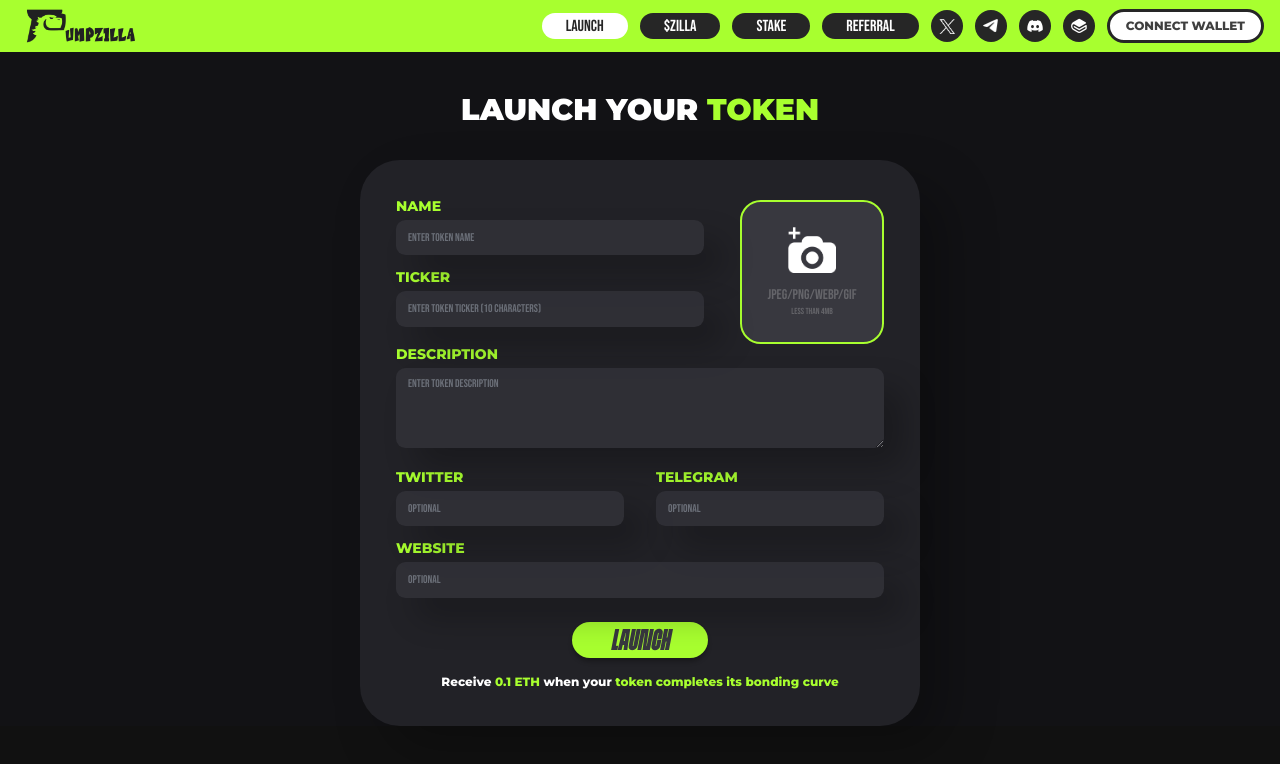
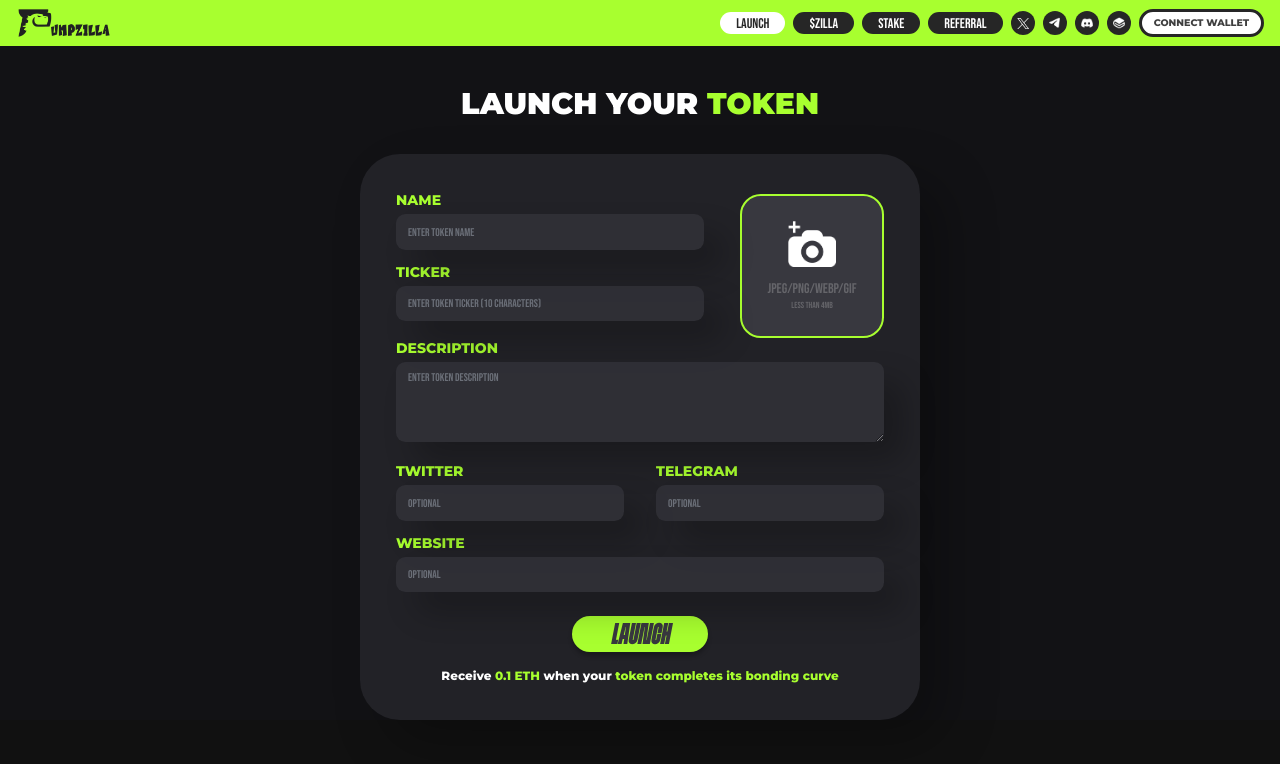
Before and after one commit to vizeerr/zilla, a Next.js app: page /launch in a window 1280 px wide. Shown: the top 764 px of the page. Built offline with nearby package versions, Linux system fonts and the light colour scheme.

Commit message:
navbar v3.3

```diff
--- a/src/components/TopNavbar.jsx
+++ b/src/components/TopNavbar.jsx
@@ -26,53 +26,53 @@ const TopNavbar = () => {
 
     <div className="sticky top-0  z-20">
       <div className="bg-primary flex items-center justify-between 2xl:py-3 lg:py-2 py-[1vw]">
-        <div className="lg:ps-6 ps-[2.1vw] w-[20vw] lg:w-44 md:w-32">
+        <div className="2xl:ps-6 lg:ps-4 ps-[2.1vw] w-[20vw] 2xl:w-44 lg:w-36 md:w-32">
           <Link href={"/"}>
             <Image className="w-full"  src={logo} alt="" />
           </Link>
         </div>
-        <div className="flex items-center md:gap-3 gap-[1vw] md:pe-4 pe-[2.5vw]">
-          <div className="md:flex hidden items-center md:gap-3 gap-[1.2vw]">
-            <Link href={"/launch"} className={`${pathname == "/launch" ? 'bg-white text-[#262626]' :"bg-sec text-white"}  lg:px-6 md:px-5 anim rounded-full font-bebasneue 2xl:text-lg lg:text-base md:text-sm   pt-0.5  `}>
+        <div className="flex items-center 2xl:gap-3 md:gap-2 gap-[1vw] md:pe-4 pe-[2.5vw]">
+          <div className="md:flex hidden items-center 2xl:gap-3 md:gap-2  gap-[1.2vw]">
+            <Link href={"/launch"} className={`${pathname == "/launch" ? 'bg-white text-[#262626]' :"bg-sec text-white"}  2xl:px-6  lg:px-4 md:px-4 anim rounded-full font-bebasneue 2xl:text-lg lg:text-sm md:text-sm   pt-0.5  `}>
             <button href={"/launch"} >LAUNCH</button>
             </Link>
-            <Link href={"/zilla-token"} className={`${pathname == "/zilla-token" ? 'bg-white text-[#262626]' :"bg-sec text-white"}  lg:px-6 md:px-5 anim rounded-full font-bebasneue 2xl:text-lg lg:text-base md:text-sm  pt-0.5  `} >
+            <Link href={"/zilla-token"} className={`${pathname == "/zilla-token" ? 'bg-white text-[#262626]' :"bg-sec text-white"} 2xl:px-6  lg:px-4 md:px-4 anim rounded-full font-bebasneue 2xl:text-lg lg:text-sm md:text-sm   pt-0.5   `} >
             <button >$ZILLA</button>
             </Link>
 
-            <Link href={"/stake"} className={`${pathname == "/stake" ? 'bg-white text-[#262626]' :"bg-sec text-white"}  lg:px-6 md:px-5 anim rounded-full font-bebasneue 2xl:text-lg lg:text-base md:text-sm  pt-0.5  `}>
+            <Link href={"/stake"} className={`${pathname == "/stake" ? 'bg-white text-[#262626]' :"bg-sec text-white"} 2xl:px-6  lg:px-4 md:px-4 anim rounded-full font-bebasneue 2xl:text-lg lg:text-sm md:text-sm   pt-0.5   `}>
             <button>STAKE</button>
             </Link>
-            <Link href={"/referral"} className={`${pathname == "/referral" ? 'bg-white text-[#262626]' :"bg-sec text-white"}  lg:px-6 md:px-5 anim rounded-full font-bebasneue 2xl:text-lg lg:text-base md:text-sm  pt-0.5  `}>
+            <Link href={"/referral"} className={`${pathname == "/referral" ? 'bg-white text-[#262626]' :"bg-sec text-white"} 2xl:px-6  lg:px-4 md:px-4 anim rounded-full font-bebasneue 2xl:text-lg lg:text-sm md:text-sm   pt-0.5   `}>
             <button>REFERRAL</button>
             </Link>
           </div>
 
-          <div className="lg:w-8 md:w-6 anim lg:h-8 lg:p-2 md:p-1.5 md:h-6 w-[4vw] h-[4vw] bg-sec flex justify-center items-center rounded-full p-[1vw]">
+          <div className="2xl:w-8 lg:w-6 md:w-4 anim 2xl:h-8 2xl:p-2 lg:p-1.5 md:p-1 lg:h-6 md:h-4 w-[4vw] h-[4vw] bg-sec flex justify-center items-center rounded-full p-[1vw]">
             <Link href ={"/"} >
               <Image src={xlogo} alt="" />
             </Link>
           </div>
-          <div className="lg:w-8 md:w-6 anim lg:h-8 lg:p-2 md:p-1.5 md:h-6 w-[4vw] h-[4vw] bg-sec flex justify-center items-center rounded-full p-[1vw]">
+          <div className="2xl:w-8 lg:w-6 md:w-4 anim 2xl:h-8 2xl:p-2 lg:p-1.5 md:p-1 lg:h-6 md:h-4 w-[4vw] h-[4vw] bg-sec flex justify-center items-center rounded-full p-[1vw]">
             <Link href={""} className="me-[0.02rem]">
               <Image src={tlogo}  alt="" />
             </Link>
           </div>
-          <div className="lg:w-8 md:w-6 anim lg:h-8 lg:p-2 md:p-1.5 md:h-6 w-[4vw] h-[4vw] bg-sec flex justify-center items-center rounded-full p-[1vw]">
+          <div className="2xl:w-8 lg:w-6 md:w-4 anim 2xl:h-8 2xl:p-2 lg:p-1.5 md:p-1 lg:h-6 md:h-4 w-[4vw] h-[4vw] bg-sec flex justify-center items-center rounded-full p-[1vw]">
             <Link href ={"/"} >
               <Image src={dlogo} alt="" />
             </Link>
           </div>
-          <div className="lg:w-8 md:w-6 anim lg:h-8 lg:p-2 md:p-1.5 md:h-6 w-[4vw] h-[4vw] bg-sec flex justify-center items-center rounded-full p-[1vw]">
+          <div className="2xl:w-8 lg:w-6 md:w-4 anim 2xl:h-8 2xl:p-2 lg:p-1.5 md:p-1 lg:h-6 md:h-4 w-[4vw] h-[4vw] bg-sec flex justify-center items-center rounded-full p-[1vw]">
             <Link href ={"/"} >
               <Image src={glogo} alt="" />
             </Link>
           </div>
         {!connect?
-          <button onClick={()=>setConnect(true)} className="xl:border-[3px] md:border-[2px] border-[1px] anim border-sec rounded-full font-montserrat lg:py-1.5  md:px-4   font-[800] bg-white anim text-tertiary lg:text-xs md:text-[0.6rem]  text-[1.6vw] px-[1.4vw] pt-[0.6vw] pb-[0.4vw] ">CONNECT WALLET</button>
-        : <div className="cursor-pointer relative flex items-center lg:gap-4 md:gap-3 gap-3 text-white bg-[#262626] xl:border-[3px] md:border-[2px] border-[1px]  border-sec rounded-full font-montserrat lg:py-1.5 md:py-1 lg:px-7 md:px-[1.9rem] font-[800] px-[2.7vw] py-[0.5vw]">
-            <p  onClick = {()=>setConnMenu(!connMenu)} className="lg:text-xs md:text-[0.6rem]  text-[1.6vw]">0x45...67fr</p>
-            <div onClick = {()=>setConnMenu(!connMenu)} className={`${connMenu? "rotate-180":"rotate-0"} lg:w-3 md:w-2 w-1.5`}>
+          <button onClick={()=>setConnect(true)} className="xl:border-[3px] md:border-[1px] border-[1px] anim border-sec rounded-full font-montserrat 2xl:py-1.5 lg:py-1  2xl:px-4 md:px-3   font-[800] bg-white anim text-tertiary 2xl:text-xs  lg:text-[0.6rem] md:text-[0.5rem]  text-[1.6vw] px-[1.4vw] pt-[0.6vw] pb-[0.4vw] ">CONNECT WALLET</button>
+        : <div className="cursor-pointer relative flex items-center 2xl:gap-4 md:gap-3 gap-3 text-white bg-[#262626] xl:border-[3px] md:border-[2px] border-[1px]  border-sec rounded-full font-montserrat 2xl:py-1.5 md:py-1 2xl:px-7 md:px-6 font-[800] px-[2.7vw] py-[0.5vw]">
+            <p  onClick = {()=>setConnMenu(!connMenu)} className="2xl:text-xs lg:text-[0.6rem]  text-[1.6vw]">0x45...67fr</p>
+            <div onClick = {()=>setConnMenu(!connMenu)} className={`${connMenu? "rotate-180":"rotate-0"} 2xl:w-3 md:w-2 w-1.5`}>
               <Image src={poly} alt="" className="w-full" />
             </div>
             {connMenu &&
```
